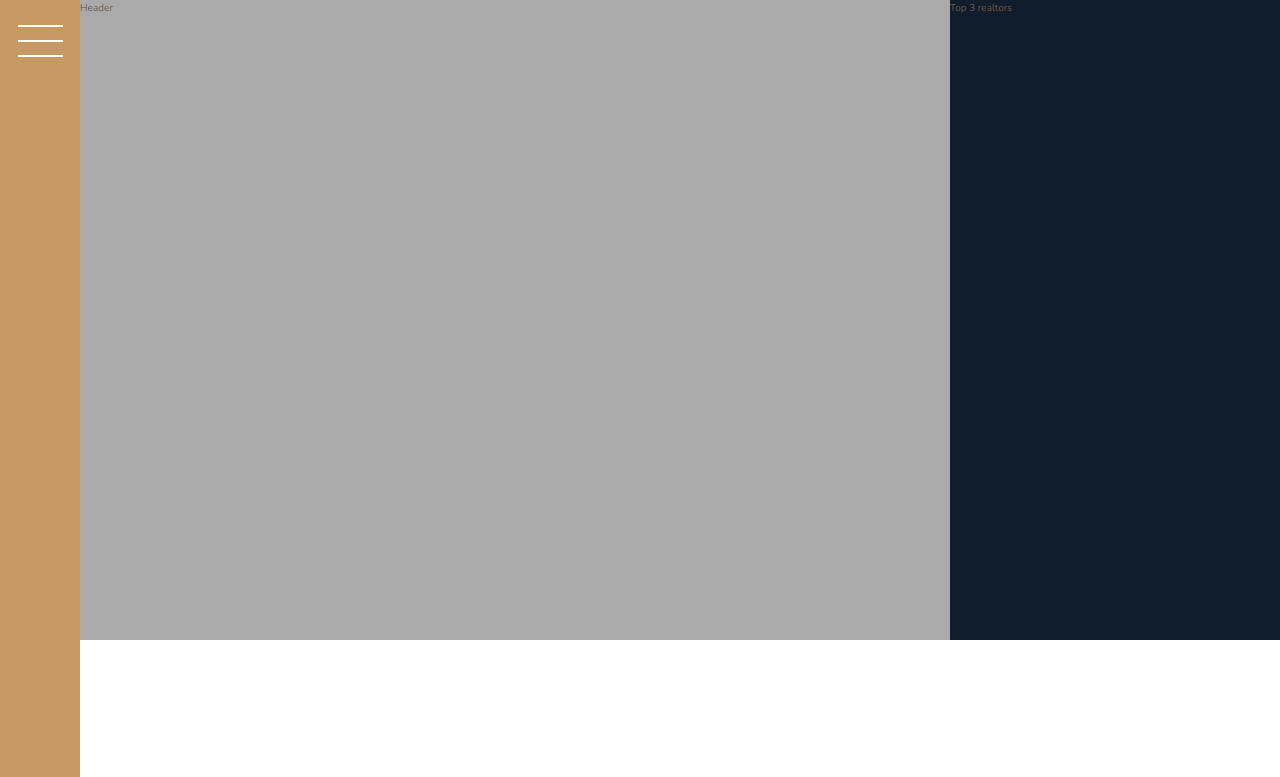
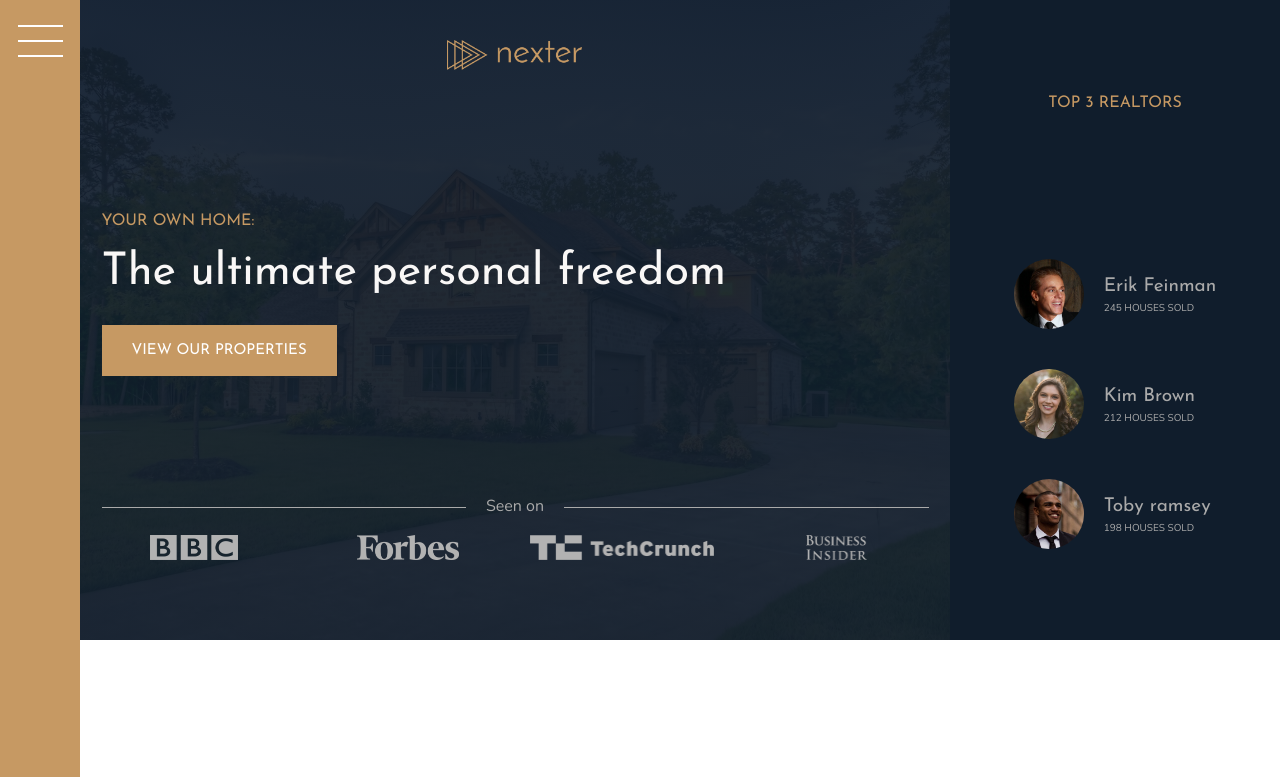
Before and after one commit to aroraankitesh/nexter, a website: page index.html in a window 1280 px wide. Shown: the top 777 px of the page. Drawn offline with nearby package versions, Linux system fonts and the light colour scheme.

Commit message:
Complete layout build

```diff
--- a/index.html
+++ b/index.html
@@ -20,11 +20,40 @@
     </div>
 
     <header class="header">
-      Header
+      <img src="img/logo.png" alt="Nexter logo" class="header__logo" />
+      <h3 class="heading-3">Your own home:</h3>
+      <h1 class="heading-1">The ultimate personal freedom</h1>
+      <button class="btn header__btn">View our properties</button>
+      <div class="header__seenon-text">Seen on</div>
+      <div class="header__seenon-logos">
+        <img src="img/logo-bbc.png" alt="Seen on logo 1" />
+        <img src="img/logo-forbes.png" alt="Seen on logo 2" />
+        <img src="img/logo-techcrunch.png" alt="Seen on logo 3" />
+        <img src="img/logo-bi.png" alt="Seen on logo 4" />
+      </div>
     </header>
 
     <div class="realtors">
-      Top 3 realtors
+      <h3 class="heading-3">Top 3 realtors</h3>
+      <div class="realtors__list">
+        <img src="img/realtor-1.jpeg" alt="Realtors 1" class="realtors__img" />
+        <div class="realtors__details">
+          <h4 class="heading-4 heading-4--light">Erik Feinman</h4>
+          <p class="realtors__sold">245 houses sold</p>
+        </div>
+
+        <img src="img/realtor-2.jpeg" alt="Realtors 1" class="realtors__img" />
+        <div class="realtors__details">
+          <h4 class="heading-4 heading-4--light">Kim Brown</h4>
+          <p class="realtors__sold">212 houses sold</p>
+        </div>
+
+        <img src="img/realtor-3.jpeg" alt="Realtors 1" class="realtors__img" />
+        <div class="realtors__details">
+          <h4 class="heading-4 heading-4--light">Toby ramsey</h4>
+          <p class="realtors__sold">198 houses sold</p>
+        </div>
+      </div>
     </div>
 
     <section class="features">
@@ -358,36 +387,65 @@
       </figure>
 
       <figure class="gallery__item gallery__item--10">
-        <img src="img/gal-10.jpeg" alt="Gallery image 10" class="gallery__img" />
+        <img
+          src="img/gal-10.jpeg"
+          alt="Gallery image 10"
+          class="gallery__img"
+        />
       </figure>
 
       <figure class="gallery__item gallery__item--11">
-        <img src="img/gal-11.jpeg" alt="Gallery image 11" class="gallery__img" />
+        <img
+          src="img/gal-11.jpeg"
+          alt="Gallery image 11"
+          class="gallery__img"
+        />
       </figure>
 
       <figure class="gallery__item gallery__item--12">
-        <img src="img/gal-12.jpeg" alt="Gallery image 12" class="gallery__img" />
+        <img
+          src="img/gal-12.jpeg"
+          alt="Gallery image 12"
+          class="gallery__img"
+        />
       </figure>
 
       <figure class="gallery__item gallery__item--13">
-        <img src="img/gal-13.jpeg" alt="Gallery image 12" class="gallery__img" />
+        <img
+          src="img/gal-13.jpeg"
+          alt="Gallery image 12"
+          class="gallery__img"
+        />
       </figure>
 
       <figure class="gallery__item gallery__item--14">
-        <img src="img/gal-14.jpeg" alt="Gallery image 12" class="gallery__img" />
+        <img
+          src="img/gal-14.jpeg"
+          alt="Gallery image 12"
+          class="gallery__img"
+        />
       </figure>
     </section>
 
     <footer class="footer">
       <ul class="nav">
-        <li class="nav__item"><a href="#" class="nav__link">Find your dream home</a></li>
-        <li class="nav__item"><a href="#" class="nav__link">Request Proposal</a></li>
-        <li class="nav__item"><a href="#" class="nav__link">Download home planner</a></li>
+        <li class="nav__item">
+          <a href="#" class="nav__link">Find your dream home</a>
+        </li>
+        <li class="nav__item">
+          <a href="#" class="nav__link">Request Proposal</a>
+        </li>
+        <li class="nav__item">
+          <a href="#" class="nav__link">Download home planner</a>
+        </li>
         <li class="nav__item"><a href="#" class="nav__link">Contact us</a></li>
-        <li class="nav__item"><a href="#" class="nav__link">Submit your property</a></li>
-        <li class="nav__item"><a href="#" class="nav__link">Come work with us!</a></li>
+        <li class="nav__item">
+          <a href="#" class="nav__link">Submit your property</a>
+        </li>
+        <li class="nav__item">
+          <a href="#" class="nav__link">Come work with us!</a>
+        </li>
       </ul>
-
     </footer>
   </body>
 </html>
--- a/sass/_header.scss
+++ b/sass/_header.scss
@@ -1,4 +1,58 @@
 .header{
     background-color: $color-grey-light-2;
     grid-column: full-start / col-end 6;
+    background-image: linear-gradient(rgba($color-secondary, .93), rgba($color-secondary, .93)), url(../img/hero.jpeg);
+    background-size: cover;
+    background-position: center;
+
+    display: grid;
+
+    grid-template-rows: 1fr min-content 6rem 1fr;
+    grid-template-columns: max-content;
+    grid-row-gap: 1.5rem;
+    padding: 8rem;
+    padding-top: 4rem;
+    justify-content: center;
+
+    &__logo{
+        height: 3rem;
+        justify-self: center;
+    }
+
+    &__btn{
+        align-self: start;
+        justify-self: start;
+    }
+
+    &__seenon-text{
+        display: grid;
+        grid-template-columns: 1fr max-content 1fr;
+        align-items: center;
+        column-gap: 2rem;
+
+        font-size: 1.6rem;
+        color: $color-grey-light-2;
+
+
+        &::before,
+        &::after{
+            content: "";
+            height: 1px;
+            display: block;
+            background-color: currentColor;
+        }
+
+    }
+
+    &__seenon-logos{
+        display: grid;
+        grid-template-columns: repeat(4, 1fr);
+        grid-column-gap: 3rem;
+        justify-items: center;
+
+        img{
+            height: 2.5rem;
+            filter: brightness(70%);
+        }
+    }
 }
--- a/sass/_realtors.scss
+++ b/sass/_realtors.scss
@@ -1,4 +1,33 @@
 .realtors{
     background-color: $color-secondary;
     grid-column: col-start 7/ full-end;
+    padding: 3rem;
+
+    display: grid;
+    justify-content: center;
+    align-items: center;
+    justify-items: center;
+    row-gap: 2rem;
+
+
+
+    &__list{
+        display: grid;
+        grid-template-columns: min-content max-content;
+        column-gap: 2rem;
+        row-gap: 5vh;
+        align-items: center;
+    }
+
+    &__img{
+        width: 7rem;
+        border-radius: 50%;
+        display: block;
+    }
+
+    &__sold{
+        text-transform: uppercase;
+        color: $color-grey-light-2;
+        margin-top: -3px;
+    }
 }
--- a/sass/_typography.scss
+++ b/sass/_typography.scss
@@ -5,6 +5,10 @@
 
 .heading-1 {
   @extend %heading;
+
+  font-size: 4.5rem;
+  line-height: 1;
+  color: $color-grey-light-1;
 }
 
 .heading-2 {
```
Also changed, not shown: css/style.css.
